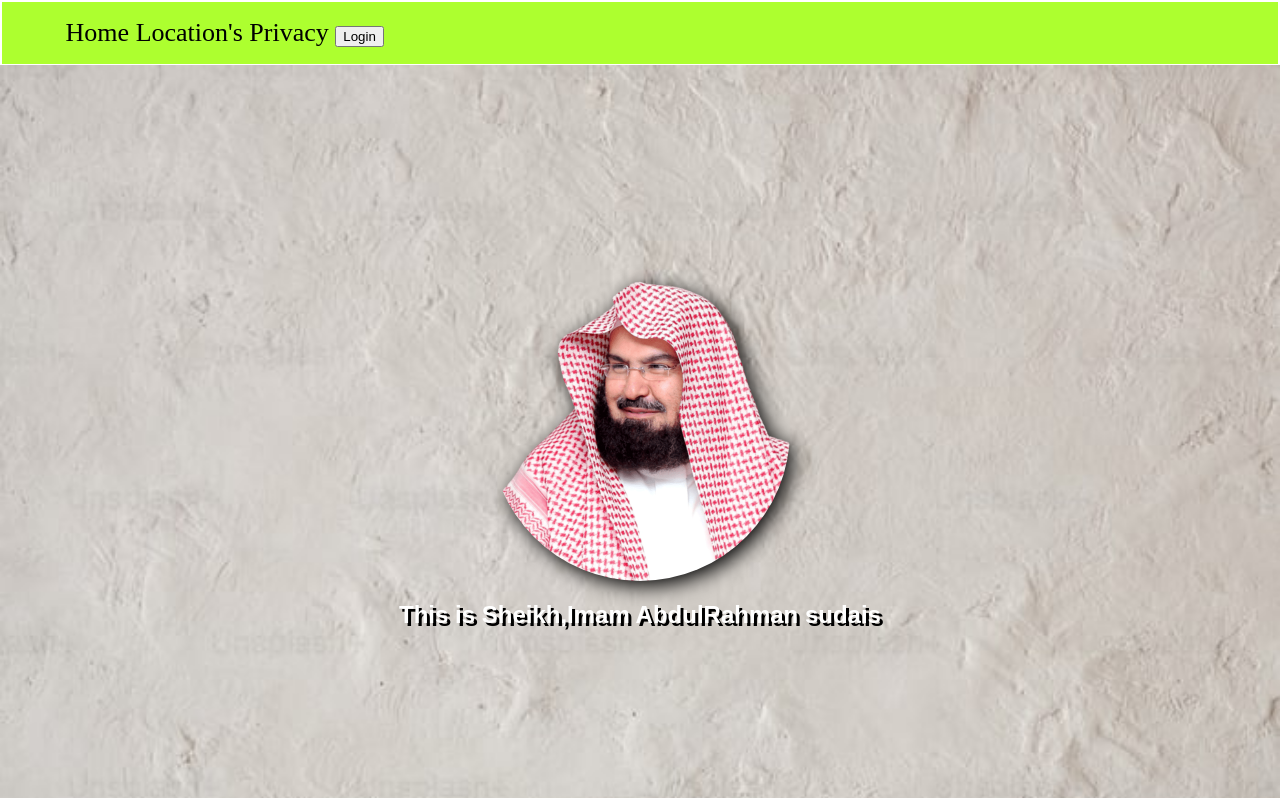
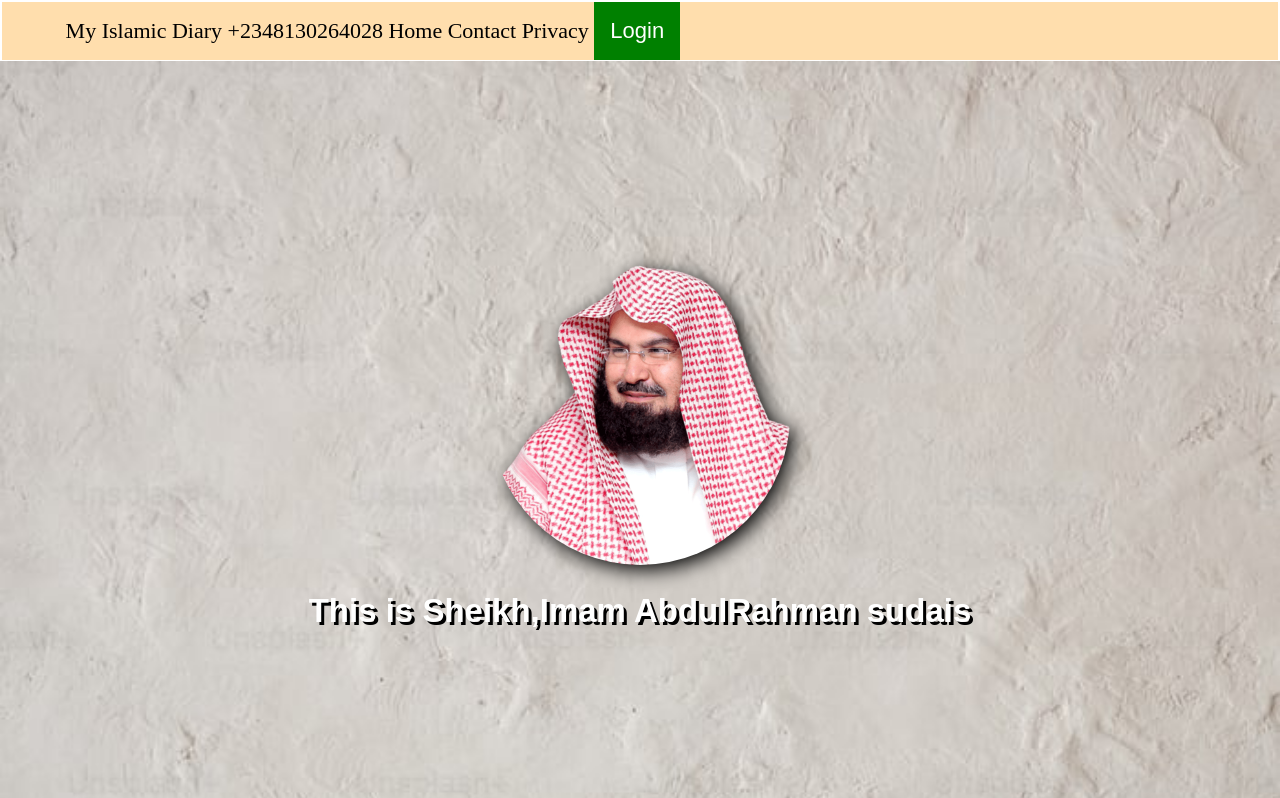
Before and after one commit to Ismaila001/Ismaila001.github.io, a plain HTML site: page index.html in a window 1280 px wide. Shown: the top 798 px of the page. Drawn offline with Linux system fonts and the light colour scheme.

Commit message:
My Islamic Diary

```diff
--- a/index.html
+++ b/index.html
@@ -1,19 +1,26 @@
 <!DOCTYPE html>
 <html>
 
-<head>
+<head class="head">
   <meta charset="UTF-8">
   <meta name="viewport" content="width=device-width, initial-scale=1">
   <title>My first webpage</title>
 <link rel="stylesheet" href="style.css">
 <nav>
+<div>
 <span>
-<span>Home</span>
-  <span>Location's</span>
-  <span>Privacy</span>
-  <button>Login</button>
+<a href="My Islamic Diary.edu.ng">My Islamic Diary</a>
+<a  href="(+234)8130264028">+2348130264028</a>
 </span>
+<span>
+<a href="Home">Home</a>
+<a href="Contact">Contact</a>
+<a href="Privacy">Privacy</a>
+<button>Login</button>
+
+</div>
   </nav>
+
 </head>
 
 <body>
--- a/style.css
+++ b/style.css
@@ -28,7 +28,7 @@ section{
   background-image: url('ismail/background3.jpg ');
   background-size: cover;
   color: white;
-  font-size: 16px;
+  font-size: 22px;
   background-attachment: fixed;
   text-shadow: 3px 3px #000;
   font-family: Arial, Helvetica, sans-serif;
@@ -37,13 +37,13 @@ section{
 .section {
   background-image: url('ismail/background4.jpg');
   background-size: cover;
-  font-size: 16px;
+  font-size: 22px;
   color: black;
 }
 .aim {
   background-image: url('ismail/background2.jpg');
 background-size: cover;
-  font-size: 16px;
+  font-size: 22px;
   color: black;
 
 }
@@ -52,14 +52,32 @@ background-size: cover;
 .contact {
   background-image: url('ismail/background5.jpg');
   background-size: cover;
-  font-size: 16px;
+  font-size: 22px;
   color: white;
 
 }
 
  nav {
-  background-color: greenyellow;
+  background-color: navajowhite;
   margin: 0.1rem;
-  padding: 1rem 4rem;
- font-size: 26px;
-}
+  padding: 0rem 4rem;
+ font-size: 22px;
+ display: flex; align-items: center;
+ justify-content: space-between;
+ box-sizing: border-box;
+
+ }
+
+  a {
+   text-decoration: none;
+   color: black;
+
+  }
+button {
+   background-color: green ;
+   color: white;
+  padding: 1.0rem ;
+border: none;
+font-size: 22px;
+justify-content: center;
+ }
```
